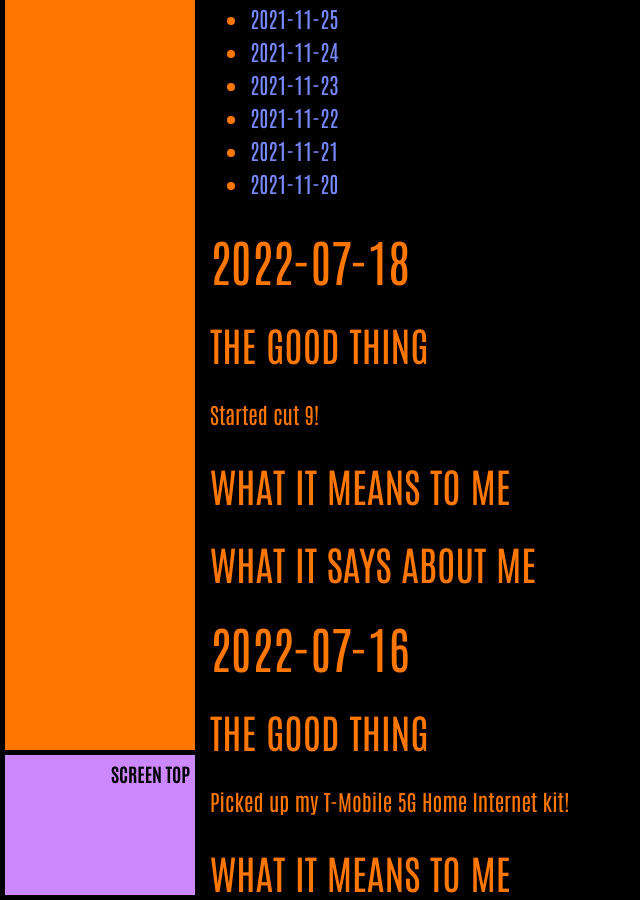
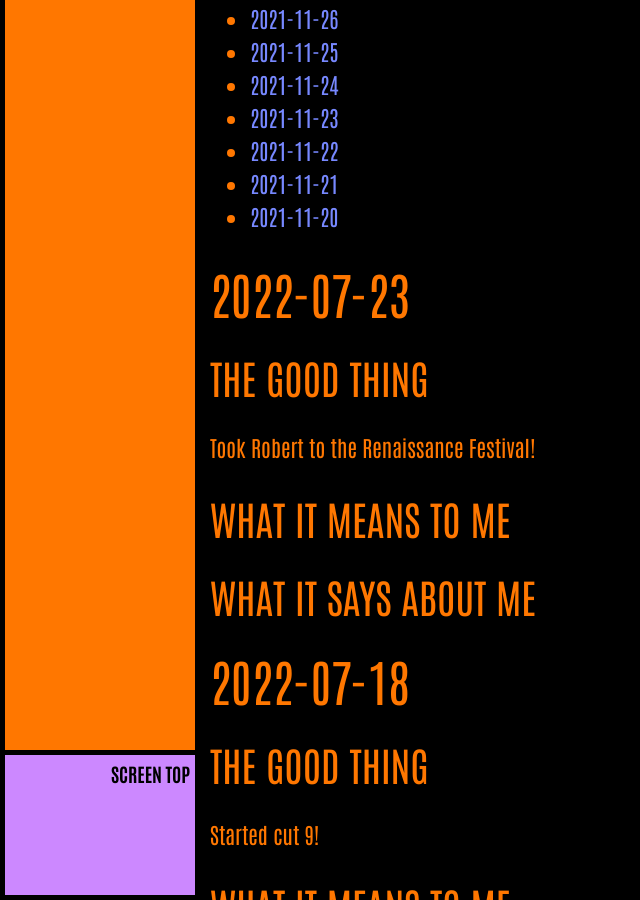
Before and after one commit to ArthurZey/arthurzey.github.io, a Jekyll site: the page built from _pages/one-good-thing.md, in a window 1280 px wide and 900 px high, scrolled down 5170 px. Shown: the whole window, without its empty margins (0-640 px from the left). Built offline with Jekyll 4.4.1, drawn with Linux system fonts in a browser that asks for light colours; some of the changed text lies outside the part shown.

Commit message:
added stub for 2022-07-23

```diff
--- a/_pages/one-good-thing.md
+++ b/_pages/one-good-thing.md
@@ -2,7 +2,7 @@
 title: One Good Thing
 description: "Accomplishments, happenings, etc, this is probably a good way to cultivate gratitude and a value orientation."
 date: "2021-12-05"
-last_modified_at: "2022-07-30T13:51:37+00:00"
+last_modified_at: "2022-07-31T17:43:07+00:00"
 tags:
   - happenings
   - draft
@@ -12,6 +12,15 @@
 * TOC
 {:toc}
 {::options toc_levels="2" /}
+
+## 2022-07-23
+### The Good Thing
+Took Robert to the Renaissance Festival!
+### What It Means to Me
+
+### What It Says about Me
+
+
 
 ## 2022-07-18
 ### The Good Thing
```
